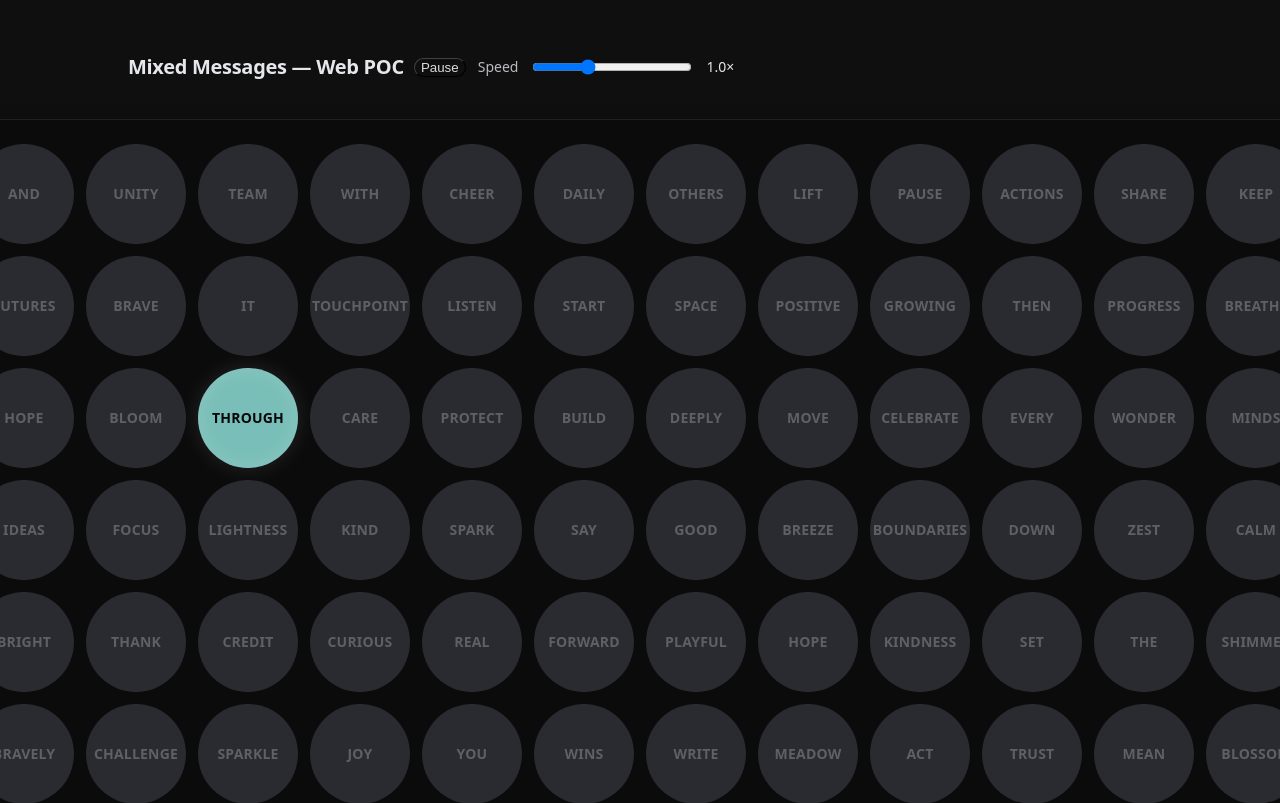
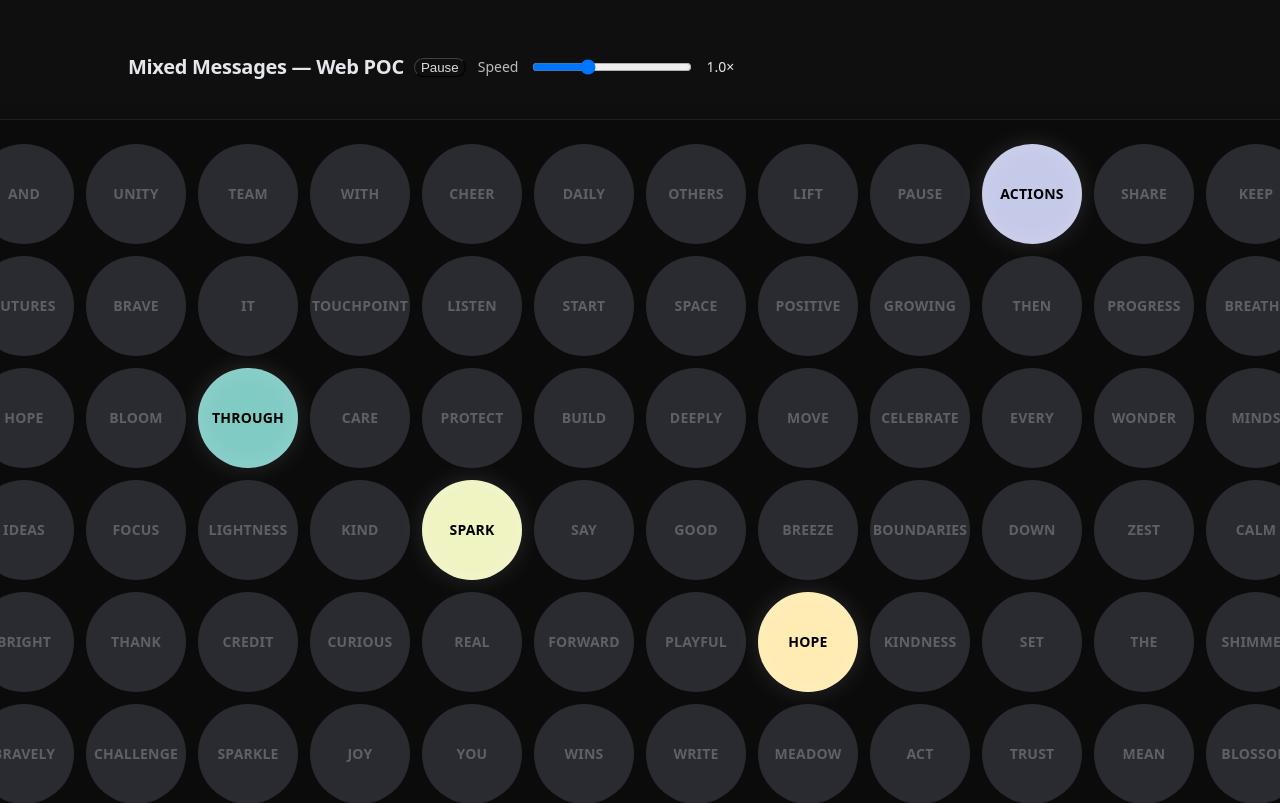
Before and after one commit to AstroCoded/mixed-messages, a React (Vite) app: page / in a window 1280 px wide. Shown: the top 803 px of the page. Built offline with nearby package versions, Linux system fonts and the light colour scheme.

Commit message:
leaving words in phrase highlighted until next phrase

```diff
--- a/src/MixedMessagesPOC.jsx
+++ b/src/MixedMessagesPOC.jsx
@@ -169,6 +169,7 @@ export default function MixedMessagesPOC() {
   const [circleColors, setCircleColors] = useState({})
   const timerRef = useRef(null)
   const buildTimersRef = useRef([])
+  const phraseIndicesRef = useRef([])
 
   const { gridWords, wordIndex } = useMemo(() => {
     const phraseWords = PHRASES.map((p) => p.toUpperCase().split(/\s+/))
@@ -228,14 +229,86 @@ export default function MixedMessagesPOC() {
     })
   }
 
+  // useEffect(() => {
+  //   function startSequence() {
+  //     // reset timers + state
+  //     for (const id of buildTimersRef.current) window.clearTimeout(id)
+  //     if (timerRef.current) window.clearTimeout(timerRef.current)
+  //     buildTimersRef.current = []
+  //     timerRef.current = null
+  //     setLit(new Set())
+
+  //     const baseWords = allPhraseWords[phraseIdx] || []
+  //     const displayWords = baseWords.slice(0, 8)
+  //     const indices = chooseOrderedIndices(displayWords, wordIndex)
+
+  //     const addDelay = (t, fn) => {
+  //       const id = window.setTimeout(fn, Math.max(1, t / speed))
+  //       buildTimersRef.current.push(id)
+  //     }
+
+  //     let t = 0
+  //     const fadeOverlapStart = HOLD_MS // begin fade out
+  //     const nextStartOffset = HOLD_MS + 0.35 * FADE_MS // next starts at 75% of prev's fade
+
+  //     indices.forEach((idx) => {
+  //       // fade in this word
+  //       addDelay(t, () => {
+  //         const color =
+  //           PASTEL_COLORS[Math.floor(Math.random() * PASTEL_COLORS.length)]
+  //         setCircleColors((prev) => ({ ...prev, [idx]: color }))
+  //         setLit(new Set([idx]))
+  //       })
+
+  //       // start fade out after HOLD_MS
+  //       addDelay(t + fadeOverlapStart, () => {
+  //         setLit(new Set()) // triggers the FADE_MS transition back to base
+  //       })
+
+  //       // advance the base time for the next word
+  //       t += nextStartOffset
+  //     })
+
+  //     // after the last word finishes its fade, pause, then advance phrase
+  //     const lastRemoveAt =
+  //       (indices.length - 1) * nextStartOffset + fadeOverlapStart + FADE_MS
+  //     addDelay(lastRemoveAt + PHRASE_PAUSE_MS, () => {
+  //       setOrderPos((pos) => {
+  //         const nextPos = pos + 1
+  //         if (nextPos < order.length) {
+  //           setPhraseIdx(order[nextPos])
+  //           return nextPos
+  //         } else {
+  //           const newOrder = shuffle([...Array(PHRASES.length).keys()])
+  //           setOrder(newOrder)
+  //           setPhraseIdx(newOrder[0])
+  //           return 0
+  //         }
+  //       })
+  //     })
+  //   }
+
+  //   if (playing) {
+  //     startSequence()
+  //     return () => {
+  //       for (const id of buildTimersRef.current) window.clearTimeout(id)
+  //       if (timerRef.current) window.clearTimeout(timerRef.current)
+  //       buildTimersRef.current = []
+  //       timerRef.current = null
+  //     }
+  //   }
+  // }, [playing, phraseIdx, allPhraseWords, wordIndex, speed])
+
   useEffect(() => {
-    function startSequence() {
-      // reset timers + state
+    function clearAllTimers() {
       for (const id of buildTimersRef.current) window.clearTimeout(id)
       if (timerRef.current) window.clearTimeout(timerRef.current)
       buildTimersRef.current = []
       timerRef.current = null
-      setLit(new Set())
+    }
+
+    function startSequence() {
+      clearAllTimers()
 
       const baseWords = allPhraseWords[phraseIdx] || []
       const displayWords = baseWords.slice(0, 8)
@@ -247,31 +320,51 @@ export default function MixedMessagesPOC() {
       }
 
       let t = 0
-      const fadeOverlapStart = HOLD_MS // begin fade out
-      const nextStartOffset = HOLD_MS + 0.35 * FADE_MS // next starts at 75% of prev's fade
+      const WORD_STEP_MS = BUILD_STEP_MS // spacing between each word's fade-in
 
-      indices.forEach((idx) => {
-        // fade in this word
+      // Crossfade: at t=0 remove ALL previous phrase words, add first new word
+      const prevPhrase = phraseIndicesRef.current || []
+      addDelay(t, () => {
+        const firstIdx = indices[0]
+        const color =
+          PASTEL_COLORS[Math.floor(Math.random() * PASTEL_COLORS.length)]
+
+        setLit((prev) => {
+          const next = new Set(prev)
+          // fade out the entire previous phrase in CSS while we add the first new word
+          prevPhrase.forEach((p) => next.delete(p))
+          if (typeof firstIdx === 'number') next.add(firstIdx)
+          return next
+        })
+        if (typeof firstIdx === 'number') {
+          setCircleColors((prev) => ({ ...prev, [firstIdx]: color }))
+          phraseIndicesRef.current = [firstIdx]
+        } else {
+          phraseIndicesRef.current = []
+        }
+      })
+
+      // Fade in remaining words cumulatively (no per-word fade-out)
+      for (let k = 1; k < indices.length; k++) {
+        const idx = indices[k]
+        t += WORD_STEP_MS
         addDelay(t, () => {
           const color =
             PASTEL_COLORS[Math.floor(Math.random() * PASTEL_COLORS.length)]
           setCircleColors((prev) => ({ ...prev, [idx]: color }))
-          setLit(new Set([idx]))
+          setLit((prev) => {
+            const next = new Set(prev)
+            next.add(idx) // keep all previous words lit
+            return next
+          })
+          phraseIndicesRef.current = [...phraseIndicesRef.current, idx]
         })
+      }
 
-        // start fade out after HOLD_MS
-        addDelay(t + fadeOverlapStart, () => {
-          setLit(new Set()) // triggers the FADE_MS transition back to base
-        })
-
-        // advance the base time for the next word
-        t += nextStartOffset
-      })
-
-      // after the last word finishes its fade, pause, then advance phrase
-      const lastRemoveAt =
-        (indices.length - 1) * nextStartOffset + fadeOverlapStart + FADE_MS
-      addDelay(lastRemoveAt + PHRASE_PAUSE_MS, () => {
+      // Hold on the full phrase, then short pause, then advance (next phrase will crossfade the whole thing)
+      const totalTime =
+        (indices.length - 1) * WORD_STEP_MS + HOLD_MS + PHRASE_PAUSE_MS
+      addDelay(totalTime, () => {
         setOrderPos((pos) => {
           const nextPos = pos + 1
           if (nextPos < order.length) {
@@ -289,12 +382,9 @@ export default function MixedMessagesPOC() {
 
     if (playing) {
       startSequence()
-      return () => {
-        for (const id of buildTimersRef.current) window.clearTimeout(id)
-        if (timerRef.current) window.clearTimeout(timerRef.current)
-        buildTimersRef.current = []
-        timerRef.current = null
-      }
+      return clearAllTimers
+    } else {
+      clearAllTimers()
     }
   }, [playing, phraseIdx, allPhraseWords, wordIndex, speed])
 
```
